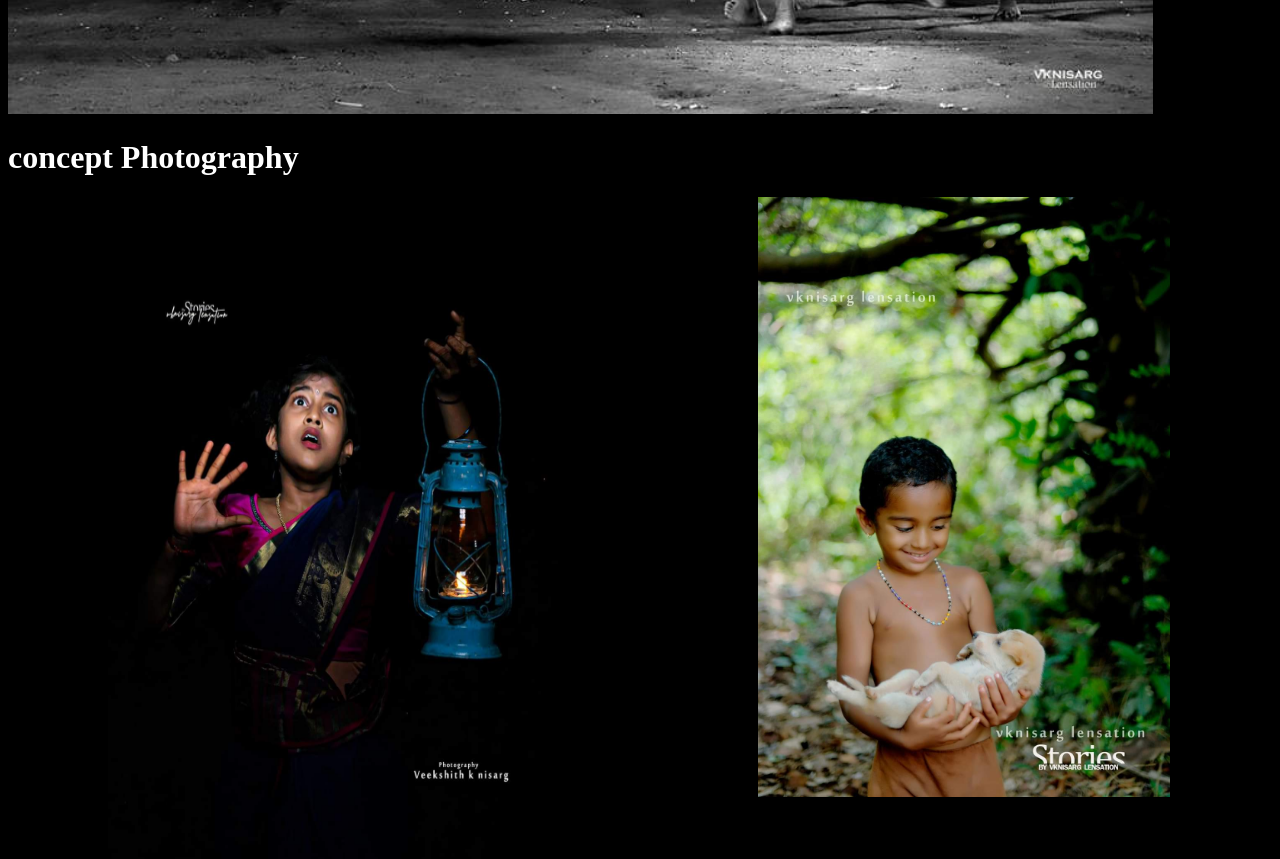
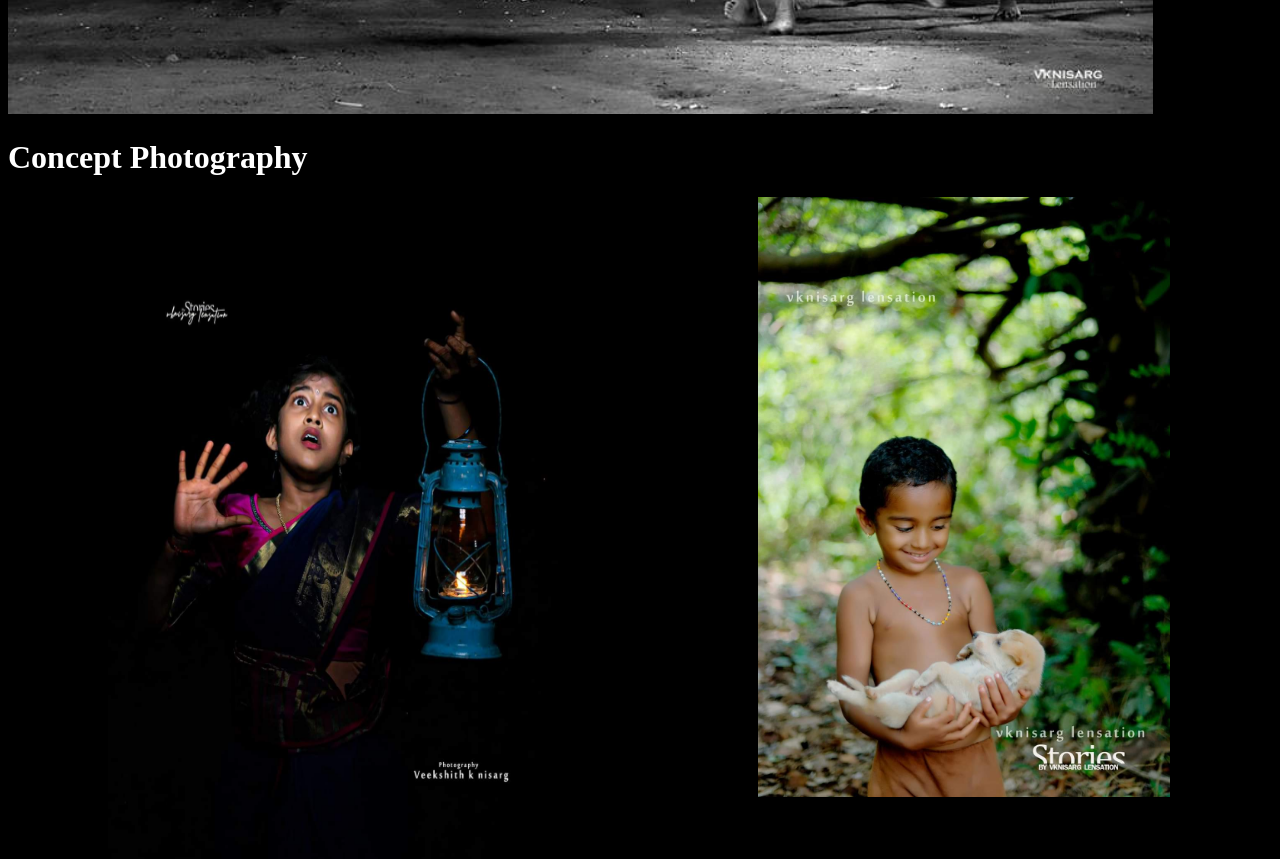
Before and after one commit to Vamshishettyyy/brooo-lio, a plain HTML site: page index.html in a window 1280 px wide. Shown: the part 3320-4179 px from the top of the page. Drawn offline with Linux system fonts and the light colour scheme.

Commit message:
Update index.html

```diff
--- a/index.html
+++ b/index.html
@@ -92,7 +92,7 @@ We can help with the perfect arrangements; from timeline to style to posing, and
 
 
 <div class="concepthead">
-  <h1>concept Photography</h1>
+  <h1>Concept Photography</h1>
 </div>
 <div class="concept">
 <div class="con1">
```
